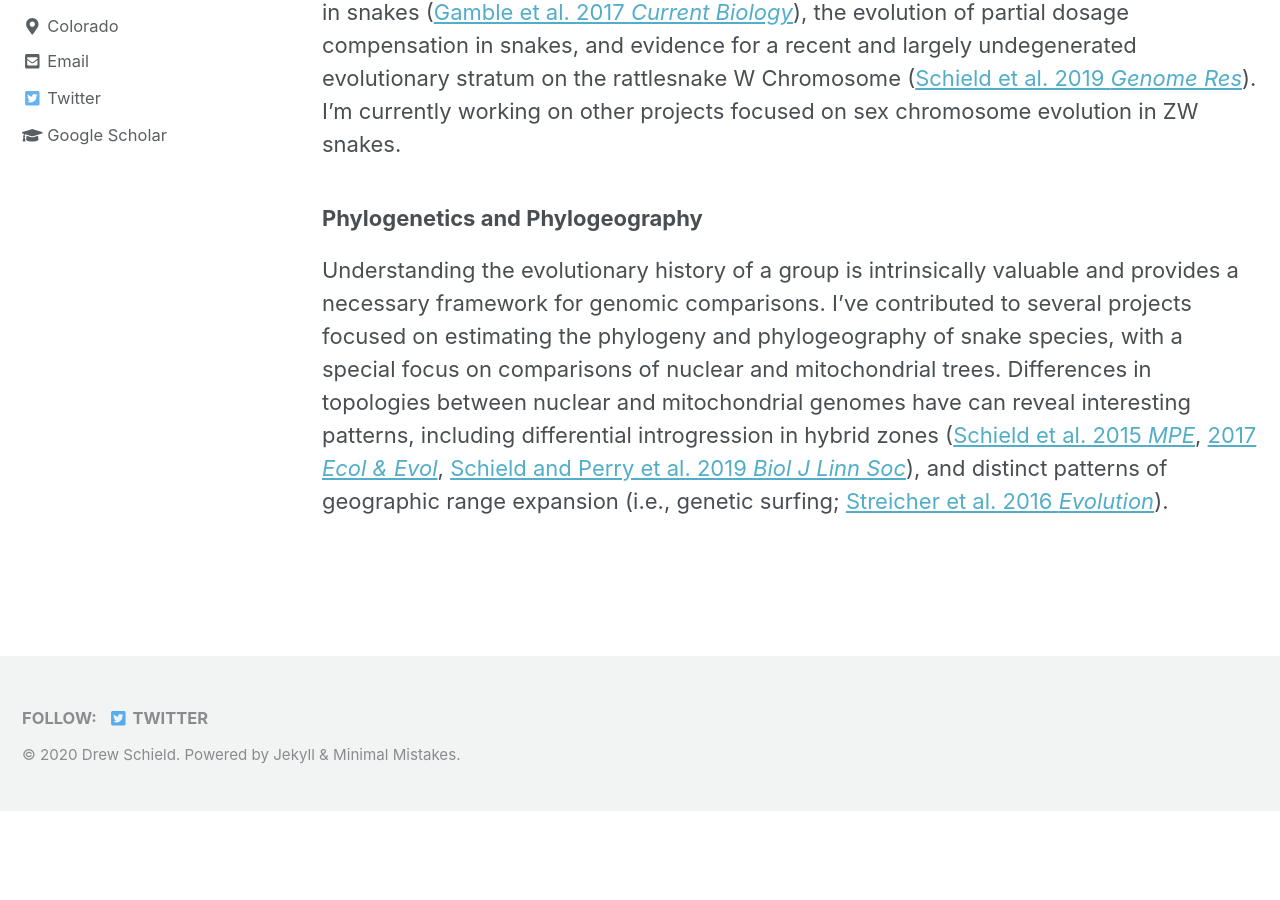
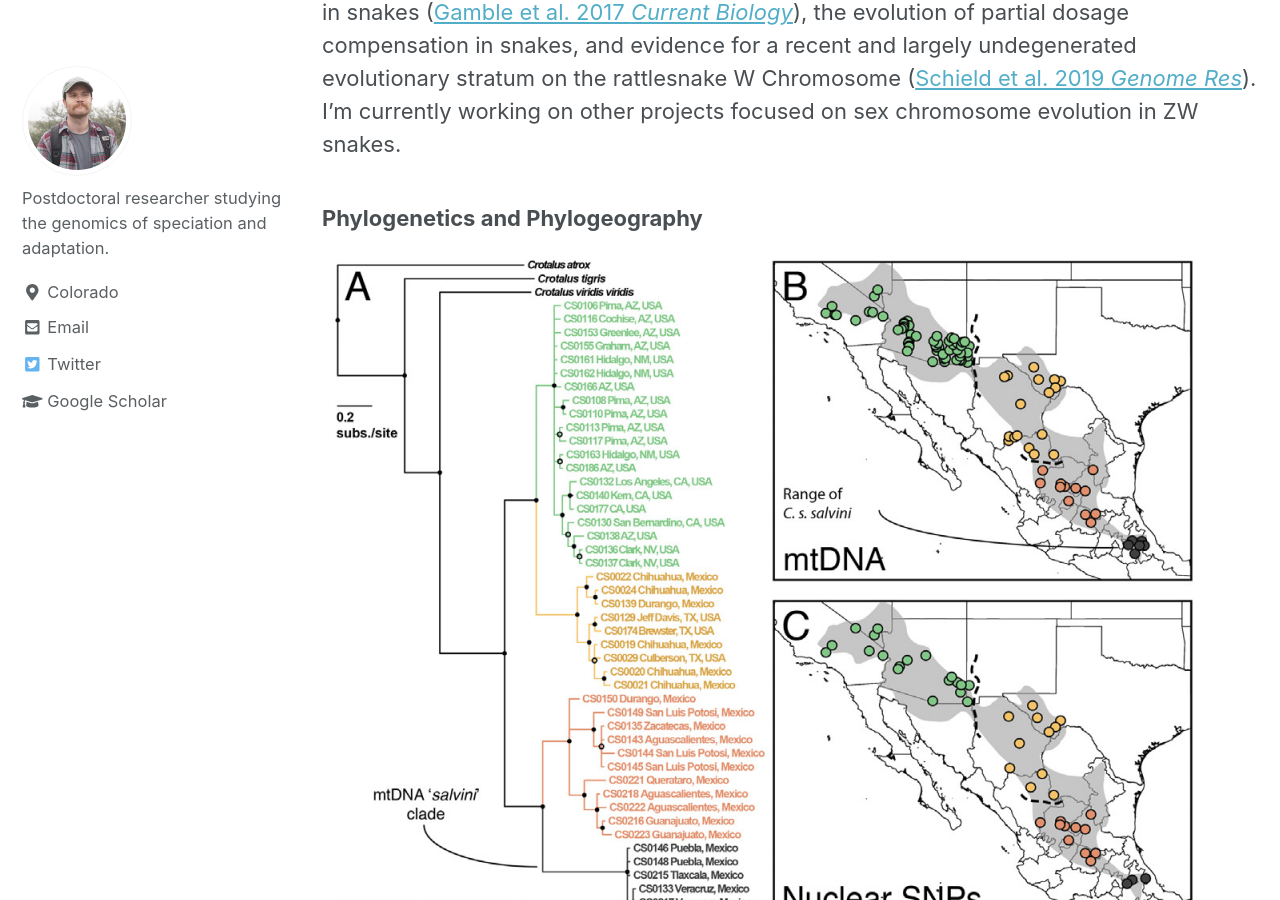
Before and after one commit to drewschield/drewschield.github.io, a Jekyll site: the page built from _pages/research.md, in a window 1280 px wide and 900 px high, scrolled down 1445 px. Built offline with Jekyll 4.4.1, drawn with Linux system fonts in a browser that asks for light colours; nearby versions of some CDN libraries; before the commit the page ends 2256 px from its top, so only the background shows below that.

Commit message:
image-add

```diff
--- a/_pages/research.md
+++ b/_pages/research.md
@@ -22,4 +22,5 @@
 
 ### Phylogenetics and Phylogeography
 
+<img src="{{ https://drewschield.github.io }}{{ https://drewschield.github.io }}/images/scut_tree.png" alt="">
 Understanding the evolutionary history of a group is intrinsically valuable and provides a necessary framework for genomic comparisons. I've contributed to several projects focused on estimating the phylogeny and phylogeography of snake species, with a special focus on comparisons of nuclear and mitochondrial trees. Differences in topologies between nuclear and mitochondrial genomes have can reveal interesting patterns, including differential introgression in hybrid zones ([Schield et al. 2015 *MPE*](https://drewschield.github.io/pubs/2015SchieldMPE.pdf), [2017 *Ecol & Evol*](https://drewschield.github.io/pubs/2017SchieldEcolEvol.pdf), [Schield and Perry et al. 2019 *Biol J Linn Soc*](https://drewschield.github.io/pubs/SchieldPerry2019BiolJLinnSoc.pdf)), and distinct patterns of geographic range expansion (i.e., genetic surfing; [Streicher et al. 2016 *Evolution*](https://drewschield.github.io/pubs/2016StreicherEvolution.pdf)).
```
Also changed, not shown: images/scut_tree.png (added), 1 other file.
